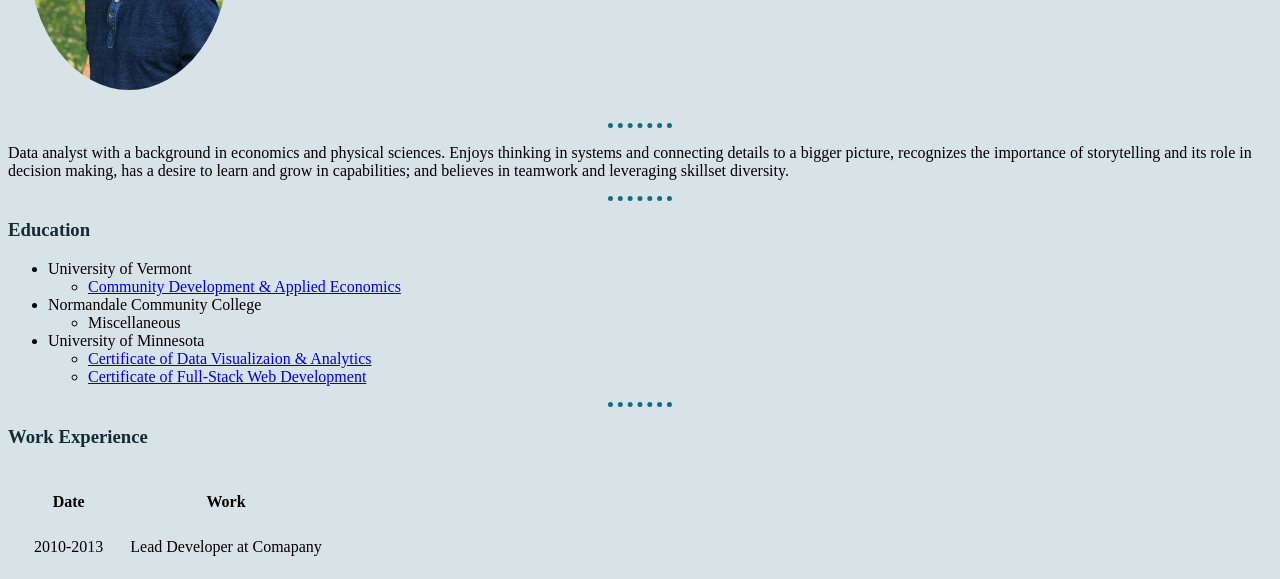
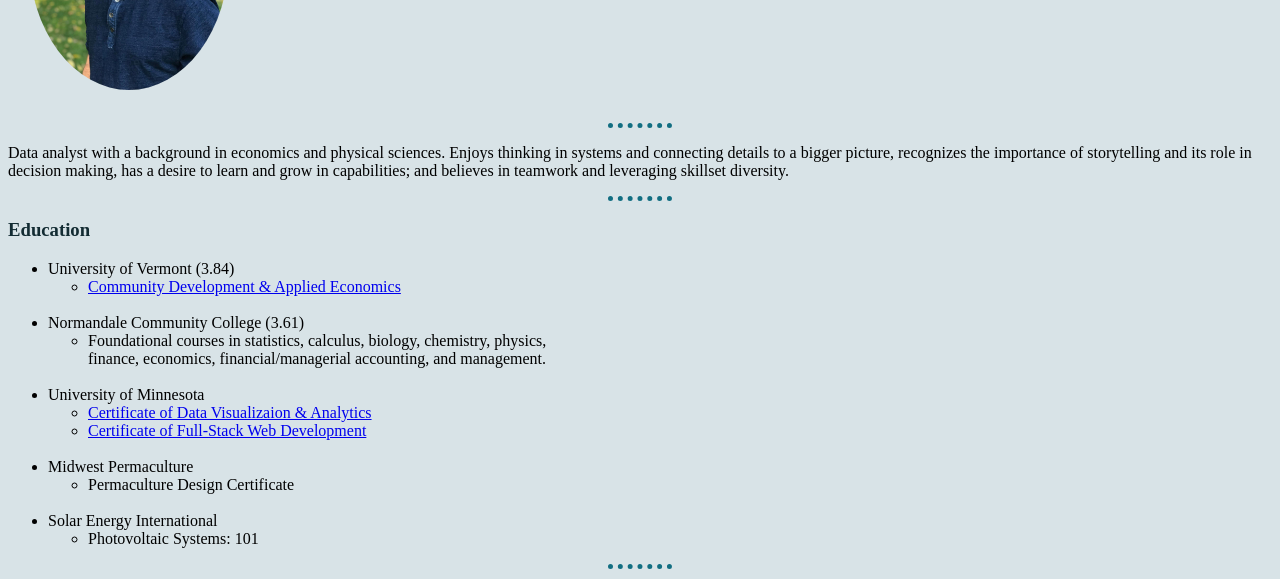
Before and after one commit to arerickson28/cv-udemy-web-dev, a plain HTML site: page index.html in a window 1280 px wide. Shown: the part 206-785 px from the top of the page. Drawn offline with Linux system fonts and the light colour scheme.

Commit message:
updated placeholder content

```diff
--- a/index.html
+++ b/index.html
@@ -42,18 +42,34 @@
     <h3>Education</h3>
 
     <ul>
-        <li>University of Vermont</li>
+        <li>University of Vermont (3.84)</li>
             <ul>
                 <li><a href="https://www.uvm.edu/cals/cdae" target="_blank">Community Development & Applied Economics</a></li>
             </ul>
-        <li>Normandale Community College</li>
+    <br>
+        <li>Normandale Community College (3.61)</li>
             <ul>
-                <li>Miscellaneous</li>
+                <li>
+                    Foundational courses in statistics, calculus, biology, chemistry,
+                     physics, <br> finance, economics, financial/managerial accounting,
+                      and management.
+                </li>
             </ul>
+    <br>
         <li>University of Minnesota</li>
             <ul>
                 <li><a href="https://bootcamp.umn.edu/data/" target="_blank">Certificate of Data Visualizaion & Analytics</a></li>
                 <li><a href="https://bootcamp.umn.edu/coding/" target="_blank">Certificate of Full-Stack Web Development</a></li>
+            </ul>
+    <br>
+        <li>Midwest Permaculture</li>
+            <ul>
+                <li>Permaculture Design Certificate</li>
+            </ul>
+    <br>
+        <li>Solar Energy International</li>
+            <ul>
+                <li>Photovoltaic Systems: 101</li>
             </ul>
     </ul>
 
@@ -81,12 +97,12 @@
 
         <tbody>
             <tr>
-                <td>2010-2013</td>
-                <td>Lead Developer at Comapany</td>
+                <td>2018-2020</td>
+                <td>Order Fulfillment Specialist at Target</td>
             </tr>
             <tr>
-                <td>2010</td>
-                <td>Resarcher at Institute</td>
+                <td>2015-2016</td>
+                <td>Tutor at College Tutors</td>
             </tr>
         </tbody>
         <tfoot></tfoot>
```
Also changed, not shown: hobbies.html (+3 -3 lines).
